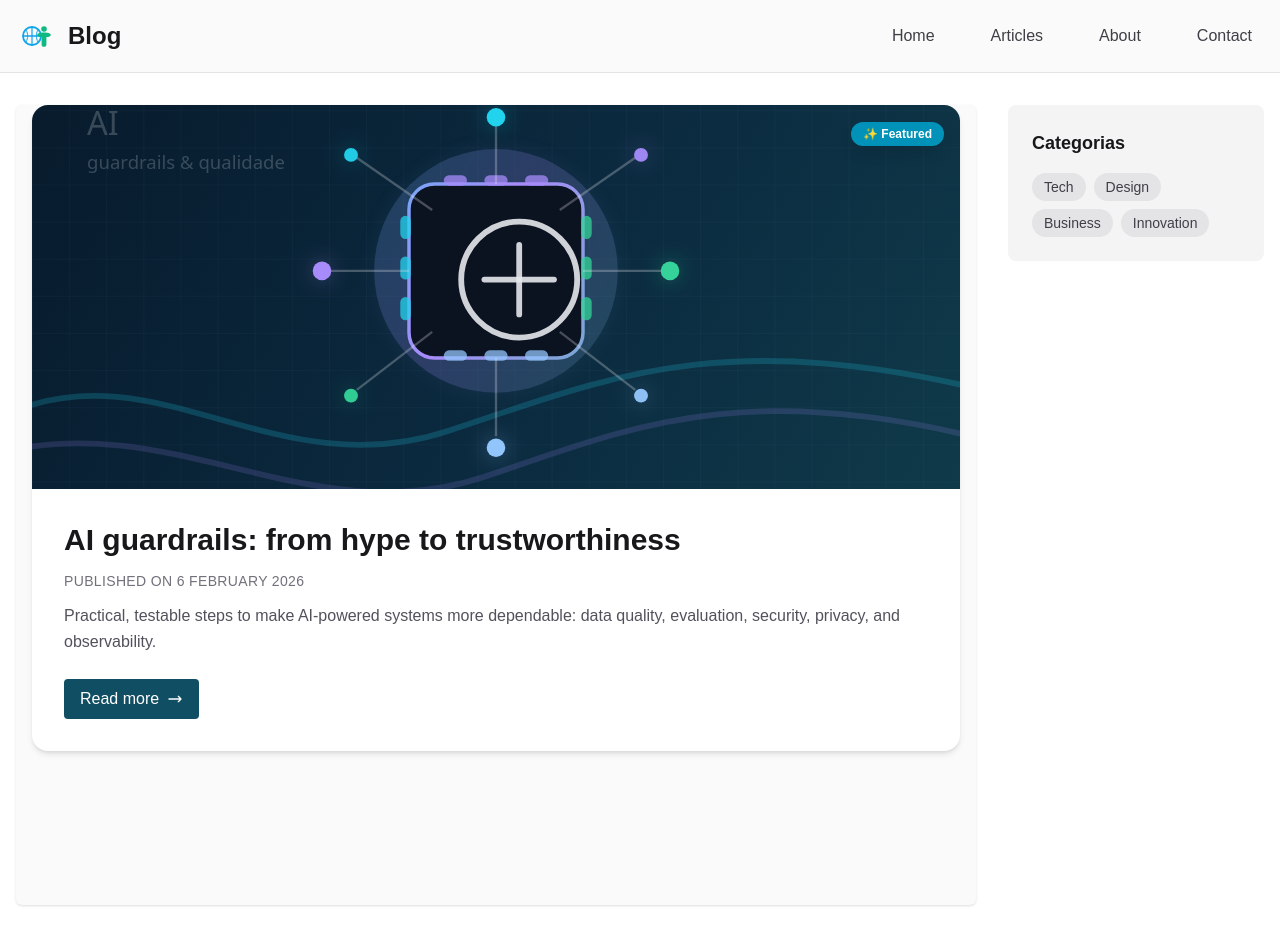
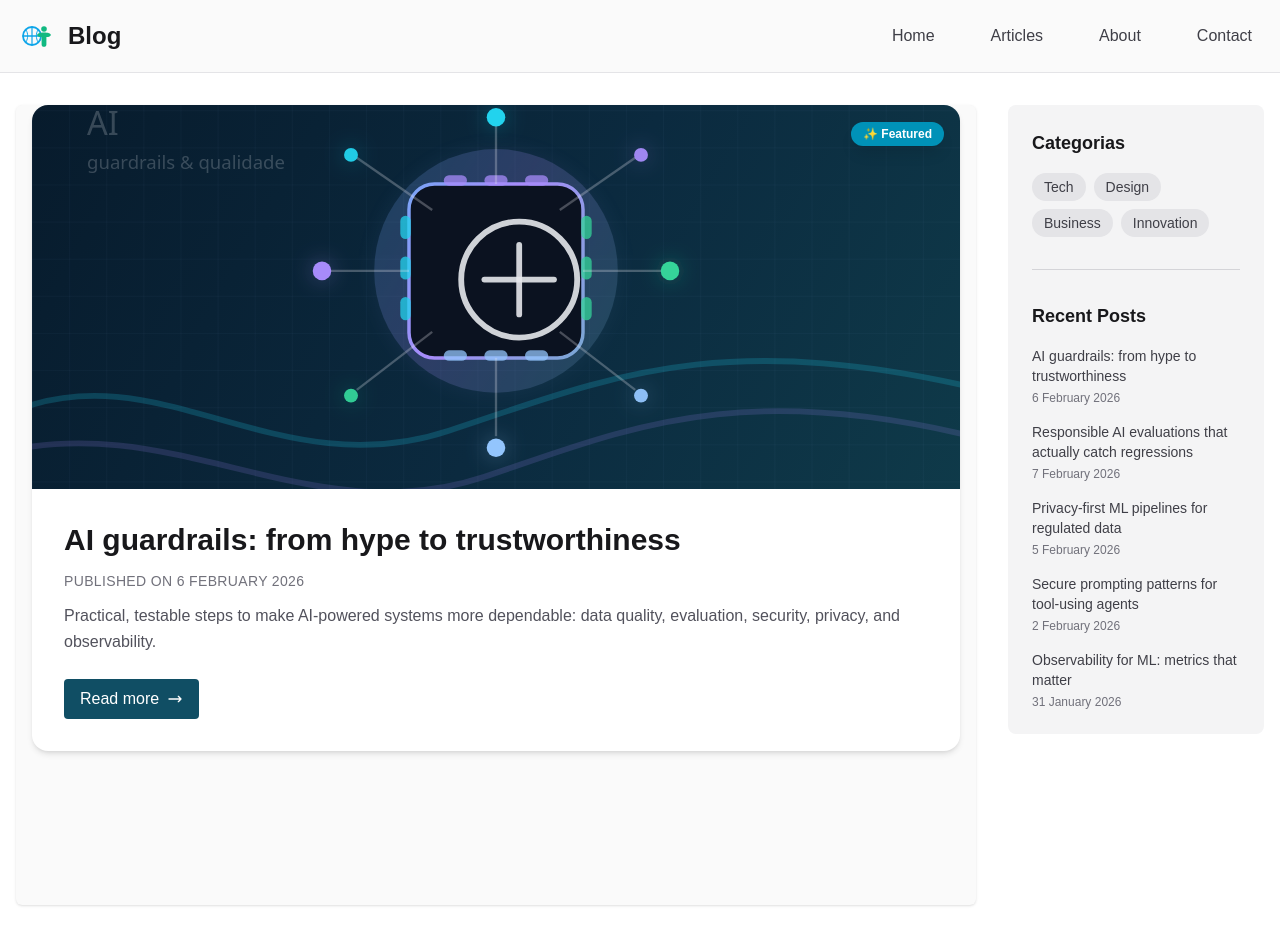
Before and after one commit to patriciasegantine/a11y-blog-project, a Next.js app: page / in a window 1280 px wide. Built offline with nearby package versions, Linux system fonts and the light colour scheme.

Commit message:
add RecentPosts component and integrate it into Aside with PostsContext

```diff
--- a/src/components/sections/Aside.tsx
+++ b/src/components/sections/Aside.tsx
@@ -1,10 +1,25 @@
+"use client";
+
 import CategoryList from "./CategoryList";
+import RecentPosts from "./RecentPosts";
+import {usePosts} from "@/contexts/PostsContext";
 
 export default function Aside() {
+    const {getRecentPosts, loading} = usePosts();
+    const recentPosts = getRecentPosts(5);
+
     return (
         <aside
             className="w-full md:w-64 bg-zinc-100 dark:bg-zinc-800 p-6 rounded-lg md:sticky md:top-8 md:self-start flex flex-col gap-8">
             <CategoryList categories={["Tech", "Design", "Business", "Innovation"]}/>
+
+            <hr className="border-zinc-300 dark:border-zinc-600"/>
+
+            {loading ? (
+                <div className="text-sm text-zinc-500 dark:text-zinc-400">Loading posts...</div>
+            ) : (
+                <RecentPosts posts={recentPosts}/>
+            )}
         </aside>
     );
 }
--- /dev/null
+++ b/src/components/sections/RecentPosts.tsx
@@ -0,0 +1,35 @@
+import React from "react";
+import {Post} from "@/types/post";
+
+type RecentPostsProps = {
+    title?: string;
+    posts: Post[];
+};
+
+export default function RecentPosts({title = "Recent Posts", posts}: RecentPostsProps) {
+    const headingId = "aside-recent-posts";
+    return (
+        <section aria-labelledby={headingId}>
+            <h3 id={headingId} className="text-lg font-semibold text-zinc-900 dark:text-white mb-4">
+                {title}
+            </h3>
+            <ul className="space-y-4">
+                {posts.map((post) => (
+                    <li key={post?.id}>
+                        <a
+                            href={`#${post.id}`}
+                            className="block group"
+                        >
+                            <h4 className="text-sm font-medium text-zinc-700 dark:text-zinc-300 group-hover:text-cyan-600 dark:group-hover:text-cyan-400 transition line-clamp-2">
+                                {post.title}
+                            </h4>
+                            <time className="text-xs text-zinc-500 dark:text-zinc-400 mt-1 block">
+                                {post.date}
+                            </time>
+                        </a>
+                    </li>
+                ))}
+            </ul>
+        </section>
+    );
+}
```
